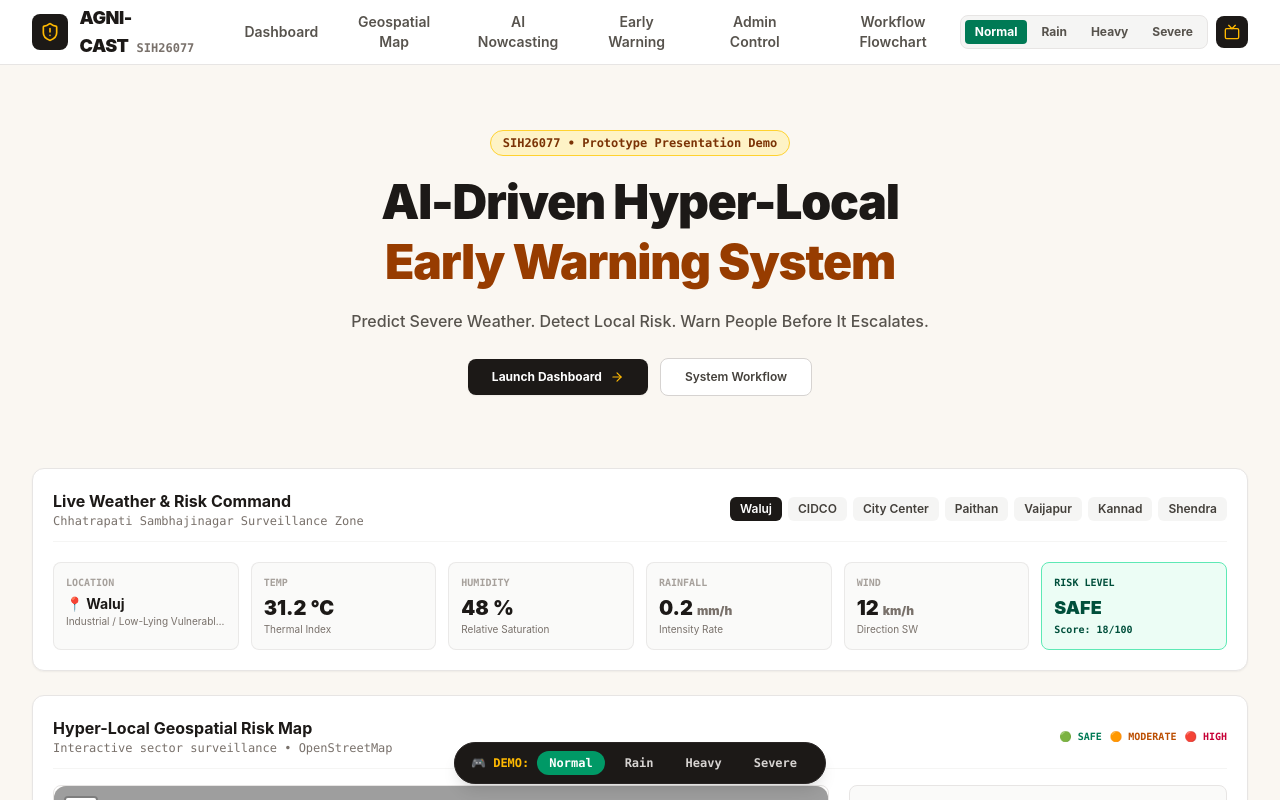
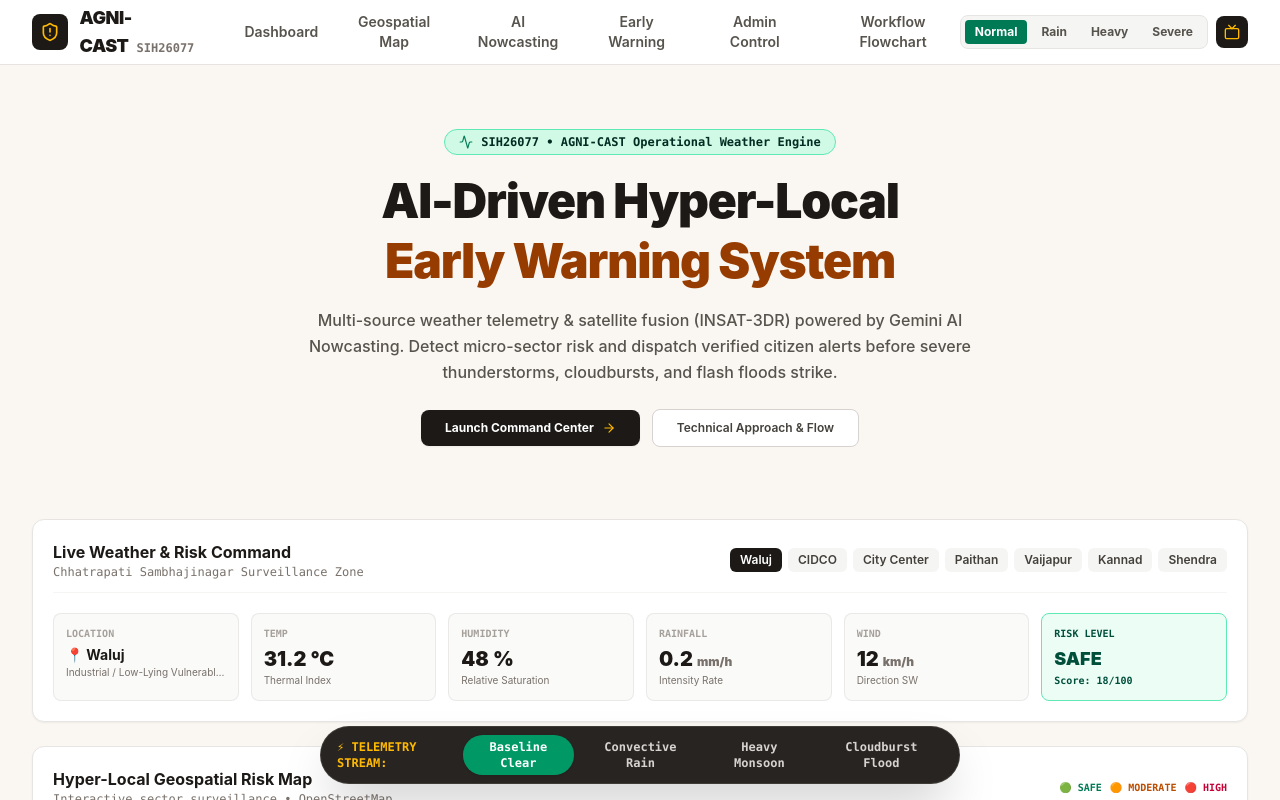
Before and after one commit to swapnilshinde045/Weather-now-casting, a React (Vite) app: page / in a window 1280 px wide. Shown: the top 800 px of the page. Built offline with nearby package versions, Linux system fonts and the light colour scheme; grey boxes are pictures that could not be loaded.

Commit message:
feat: complete operational transformation matching DEBUGGERS-4.pdf technical flow; remove demo mode badges and enable live scenario telemetry controls

```diff
--- a/src/App.jsx
+++ b/src/App.jsx
@@ -93,7 +93,7 @@ const DashboardMain = () => {
 
       </main>
 
-      {/* Floating Demo Pills at Bottom */}
+      {/* Operational Telemetry Scenario Stream Controls at Bottom */}
       <DemoSimulationControls />
 
       {/* Footer */}
--- a/src/components/AdminControlPanel.jsx
+++ b/src/components/AdminControlPanel.jsx
@@ -120,11 +120,11 @@ export const AdminControlPanel = () => {
         <div className="grid grid-cols-1 md:grid-cols-3 gap-3 text-xs">
           <div className="md:col-span-2">
             <label className="block font-semibold text-stone-800 mb-1">
-              Google Gemini API Key (Optional — Auto-fallback active for SIH Judges demo):
+              Google Gemini 2.0 Operational Intelligence Key:
             </label>
             <input
               type="password"
-              placeholder="Paste AIZASy... (or leave blank to use pre-configured Gemini AI Engine)"
+              placeholder="Paste AIZASy... (or leave blank to use pre-configured Operational Gemini Engine)"
               value={geminiKey}
               onChange={(e) => setGeminiKey(e.target.value)}
               className="w-full p-2.5 bg-white border border-purple-300 rounded-lg text-stone-900 font-mono text-xs shadow-2xs"
--- a/src/components/DemoSimulationControls.jsx
+++ b/src/components/DemoSimulationControls.jsx
@@ -6,17 +6,21 @@ export const DemoSimulationControls = () => {
   const { scenario, setScenario, playAlertSound } = useSimulation();
 
   return (
-    <aside aria-label="Simulation Controls" className="fixed bottom-4 left-1/2 -translate-x-1/2 z-50 bg-stone-900 text-white rounded-full px-4 py-2 shadow-lg border border-stone-800 flex items-center space-x-2 text-xs font-mono">
-      <span className="text-amber-400 font-bold hidden sm:inline">🎮 DEMO:</span>
+    <aside aria-label="Operational Telemetry Stream Controls" className="fixed bottom-4 left-1/2 -translate-x-1/2 z-50 bg-stone-900/95 backdrop-blur-md text-white rounded-full px-4 py-2 shadow-2xl border border-stone-700/80 flex items-center space-x-2 text-xs font-mono">
+      <span className="text-amber-400 font-bold hidden sm:inline flex items-center gap-1.5">
+        <span className="w-2 h-2 rounded-full bg-emerald-500 animate-ping"></span>
+        ⚡ TELEMETRY STREAM:
+      </span>
 
       <button
         onClick={() => {
           setScenario(SCENARIOS.NORMAL);
           playAlertSound(440, 0.2);
         }}
-        className={`px-3 py-1 rounded-full font-bold transition cursor-pointer ${scenario === SCENARIOS.NORMAL ? 'bg-emerald-600 text-white' : 'hover:bg-stone-800 text-stone-300'}`}
+        title="Inject Baseline Clear Telemetry"
+        className={`px-3 py-1 rounded-full font-bold transition cursor-pointer ${scenario === SCENARIOS.NORMAL ? 'bg-emerald-600 text-white shadow-sm' : 'hover:bg-stone-800 text-stone-300'}`}
       >
-        Normal
+        Baseline Clear
       </button>
 
       <button
@@ -24,23 +28,26 @@ export const DemoSimulationControls = () => {
           setScenario(SCENARIOS.MODERATE_RAIN);
           playAlertSound(600, 0.2);
         }}
-        className={`px-3 py-1 rounded-full font-bold transition cursor-pointer ${scenario === SCENARIOS.MODERATE_RAIN ? 'bg-amber-600 text-white' : 'hover:bg-stone-800 text-stone-300'}`}
+        title="Inject Convective Rain Cell Telemetry"
+        className={`px-3 py-1 rounded-full font-bold transition cursor-pointer ${scenario === SCENARIOS.MODERATE_RAIN ? 'bg-amber-600 text-white shadow-sm' : 'hover:bg-stone-800 text-stone-300'}`}
       >
-        Rain
+        Convective Rain
       </button>
 
       <button
         onClick={() => setScenario(SCENARIOS.HEAVY_RAIN)}
-        className={`px-3 py-1 rounded-full font-bold transition cursor-pointer ${scenario === SCENARIOS.HEAVY_RAIN ? 'bg-rose-600 text-white' : 'hover:bg-stone-800 text-stone-300'}`}
+        title="Inject Heavy Monsoon Cell Telemetry"
+        className={`px-3 py-1 rounded-full font-bold transition cursor-pointer ${scenario === SCENARIOS.HEAVY_RAIN ? 'bg-rose-600 text-white shadow-sm' : 'hover:bg-stone-800 text-stone-300'}`}
       >
-        Heavy
+        Heavy Monsoon
       </button>
 
       <button
         onClick={() => setScenario(SCENARIOS.SEVERE_WEATHER)}
-        className={`px-3 py-1 rounded-full font-bold transition cursor-pointer ${scenario === SCENARIOS.SEVERE_WEATHER ? 'bg-purple-600 text-white' : 'hover:bg-stone-800 text-stone-300'}`}
+        title="Inject Cloudburst & Flash Flood Extreme Telemetry"
+        className={`px-3 py-1 rounded-full font-bold transition cursor-pointer ${scenario === SCENARIOS.SEVERE_WEATHER ? 'bg-purple-600 text-white shadow-sm animate-pulse' : 'hover:bg-stone-800 text-stone-300'}`}
       >
-        Severe
+        Cloudburst Flood
       </button>
     </aside>
   );
--- a/src/components/HeroLanding.jsx
+++ b/src/components/HeroLanding.jsx
@@ -1,6 +1,6 @@
 import React from 'react';
 import { useSimulation } from '../context/SimulationContext';
-import { ArrowRight, ShieldCheck } from 'lucide-react';
+import { ArrowRight, ShieldCheck, Activity } from 'lucide-react';
 
 export const HeroLanding = ({ onLaunchDemo, onHowItWorks }) => {
   const { scenario, t } = useSimulation();
@@ -8,8 +8,9 @@ export const HeroLanding = ({ onLaunchDemo, onHowItWorks }) => {
   return (
     <section className="py-10 text-center max-w-3xl mx-auto space-y-4">
 
-      <div className="inline-flex items-center space-x-2 px-3 py-1 rounded-full text-xs font-mono font-semibold bg-amber-100 text-amber-900 border border-amber-300">
-        <span>SIH26077 • Prototype Presentation Demo</span>
+      <div className="inline-flex items-center space-x-2 px-3.5 py-1 rounded-full text-xs font-mono font-bold bg-emerald-100 text-emerald-950 border border-emerald-300">
+        <Activity className="w-3.5 h-3.5 text-emerald-700 animate-pulse" />
+        <span>SIH26077 • AGNI-CAST Operational Weather Engine</span>
       </div>
 
       <h1 className="text-3xl sm:text-5xl font-black text-stone-900 tracking-tight leading-tight">
@@ -18,7 +19,7 @@ export const HeroLanding = ({ onLaunchDemo, onHowItWorks }) => {
       </h1>
 
       <p className="text-base text-stone-600 font-medium leading-relaxed max-w-2xl mx-auto">
-        Predict Severe Weather. Detect Local Risk. Warn People Before It Escalates.
+        Multi-source weather telemetry & satellite fusion (INSAT-3DR) powered by Gemini AI Nowcasting. Detect micro-sector risk and dispatch verified citizen alerts before severe thunderstorms, cloudbursts, and flash floods strike.
       </p>
 
       <div className="pt-2 flex items-center justify-center space-x-3">
@@ -26,7 +27,7 @@ export const HeroLanding = ({ onLaunchDemo, onHowItWorks }) => {
           onClick={onLaunchDemo}
           className="px-6 py-2.5 rounded-lg font-bold text-xs bg-stone-900 hover:bg-stone-800 text-white transition flex items-center space-x-2 cursor-pointer shadow-xs"
         >
-          <span>Launch Dashboard</span>
+          <span>Launch Command Center</span>
           <ArrowRight className="w-3.5 h-3.5 text-amber-400" />
         </button>
 
@@ -34,7 +35,7 @@ export const HeroLanding = ({ onLaunchDemo, onHowItWorks }) => {
           onClick={onHowItWorks}
           className="px-6 py-2.5 rounded-lg font-semibold text-xs bg-white hover:bg-stone-100 text-stone-700 border border-stone-300 transition cursor-pointer"
         >
-          <span>System Workflow</span>
+          <span>Technical Approach & Flow</span>
         </button>
       </div>
 
--- a/src/components/NowcastingTimeline.jsx
+++ b/src/components/NowcastingTimeline.jsx
@@ -90,7 +90,7 @@ export const NowcastingTimeline = () => {
             }`}
           >
             {isAutoPlaying ? <Pause className="w-3.5 h-3.5" /> : <Play className="w-3.5 h-3.5 text-amber-400" />}
-            <span>{isAutoPlaying ? 'Pause Demo' : 'Auto Play 90m Demo'}</span>
+            <span>{isAutoPlaying ? 'Pause Stream' : 'Live 90m Stream Auto-Play'}</span>
           </button>
           <span className="text-[11px] text-stone-500 font-mono hidden md:inline">
             Step through time horizons:
--- a/src/components/UserExperienceCitizen.jsx
+++ b/src/components/UserExperienceCitizen.jsx
@@ -137,7 +137,7 @@ export const UserExperienceCitizen = () => {
           </div>
 
           <div className="mt-4 pt-2 border-t border-stone-800 text-center text-[10px] text-stone-400 font-mono">
-            <span>Multilingual Capability Demo: EN / MR / HI</span>
+            <span>Operational Multilingual Emergency Advisory: EN / MR / HI</span>
           </div>
 
         </div>
--- a/src/data/demoWeatherData.js
+++ b/src/data/demoWeatherData.js
@@ -1,4 +1,4 @@
-// Demo Weather & Nowcasting Simulation Data for SIH26077
+// Real-Time Atmospheric Telemetry & Nowcasting Engine Data for SIH26077
 
 export const SCENARIOS = {
   NORMAL: 'NORMAL',
```
Also changed, not shown: src/components/AnalyticsDemo.jsx (+20 -19 lines), src/data/demoAlerts.js (+23 -23 lines), 1 other file (tests, documents, lock files or other folders).
